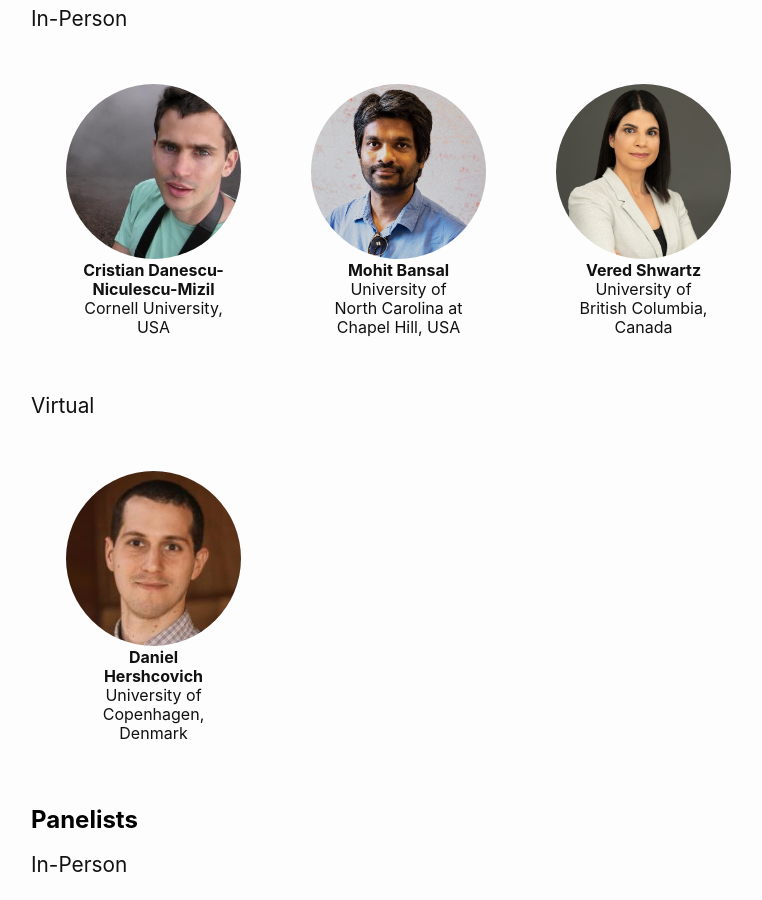
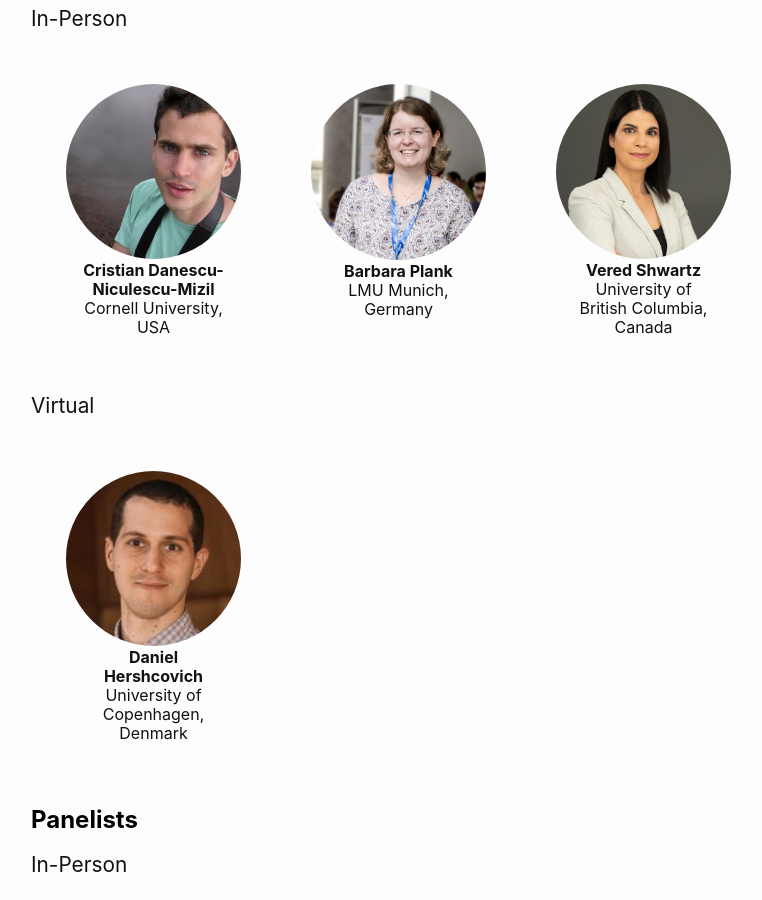
Before and after one commit to hucllm-workshop/hucllm-workshop.github.io, a Jekyll site: the page built from index.md, in a window 1280 px wide and 900 px high, scrolled down 3296 px. Shown: the whole window, without its empty margins (119-881 px from the left). Built offline with Jekyll 4.4.1, drawn with Linux system fonts in a browser that asks for light colours; nearby versions of some CDN libraries; some of the changed text lies outside the part shown.

Commit message:
update keynote

```diff
--- a/index.md
+++ b/index.md
@@ -180,6 +180,18 @@ The areas of interest include:
 	  </div>
 	</div>
 	<div class="card_perso column_perso">
+	  <img src="/images/barbara_plank.png" alt="Barbara Plank" class="img_card_perso">
+	  <div class="container_perso">
+		<center>
+		<h6>
+			<b>Barbara Plank</b>
+			<br>
+			LMU Munich, Germany
+		</h6>
+		</center>
+	  </div>
+	</div>
+	<!-- <div class="card_perso column_perso">
 	  <img src="/images/mohit_bansal.jpeg" alt="Mohit Bansal" class="img_card_perso">
 	  <div class="container_perso">
 		<center>
@@ -190,7 +202,7 @@ The areas of interest include:
 		</h6>
 		</center>
 	  </div>
-	</div>
+	</div> -->
 	<div class="card_perso column_perso">
 	  <img src="/images/vered_shwartz.jpeg" alt="Vered Shwartz" class="img_card_perso">
 	  <div class="container_perso">
@@ -354,7 +366,7 @@ The areas of interest include:
   </tr>
   <tr>
   <td>11:00 - 11:45</td>
-  <td>Keynote 2 - Dr. Mohit Bansal</td>
+  <td>Keynote 2 - Dr. Barbara Plank</td>
   </tr>
 
   <tr>
```
